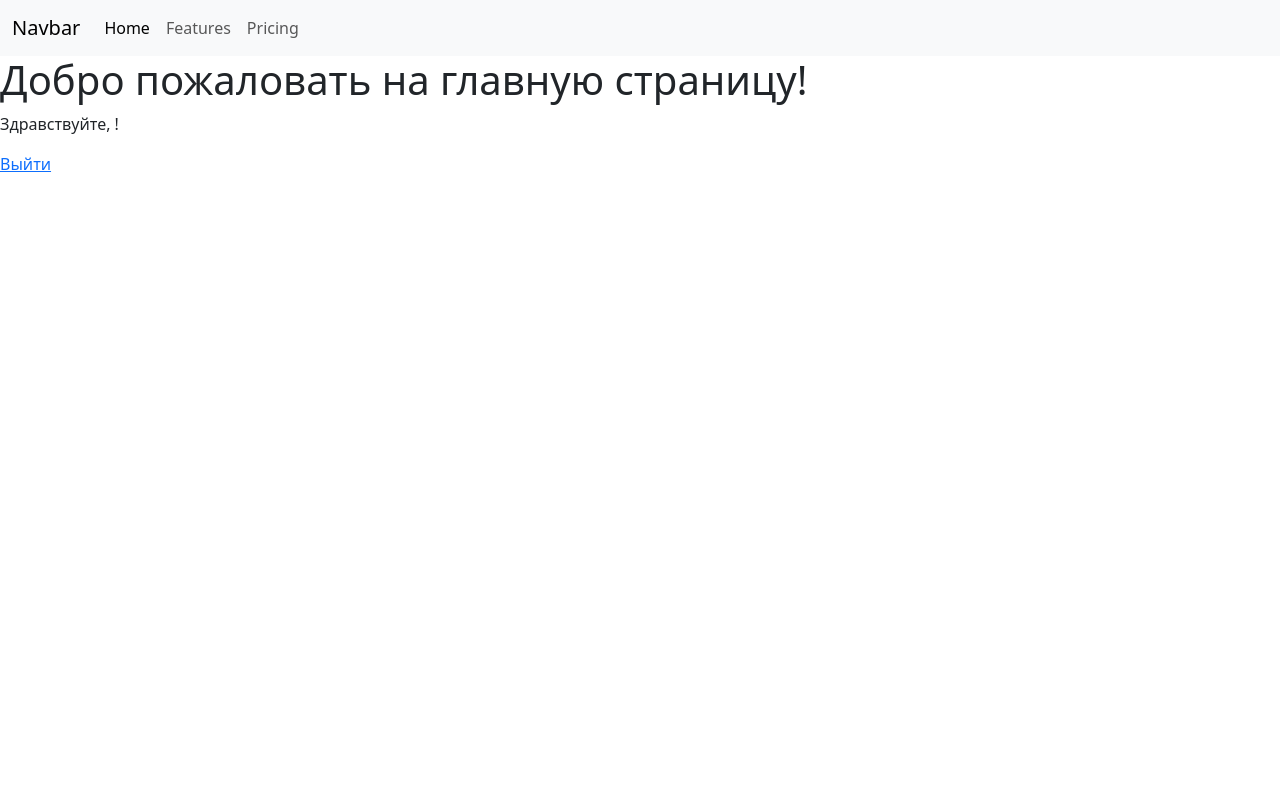
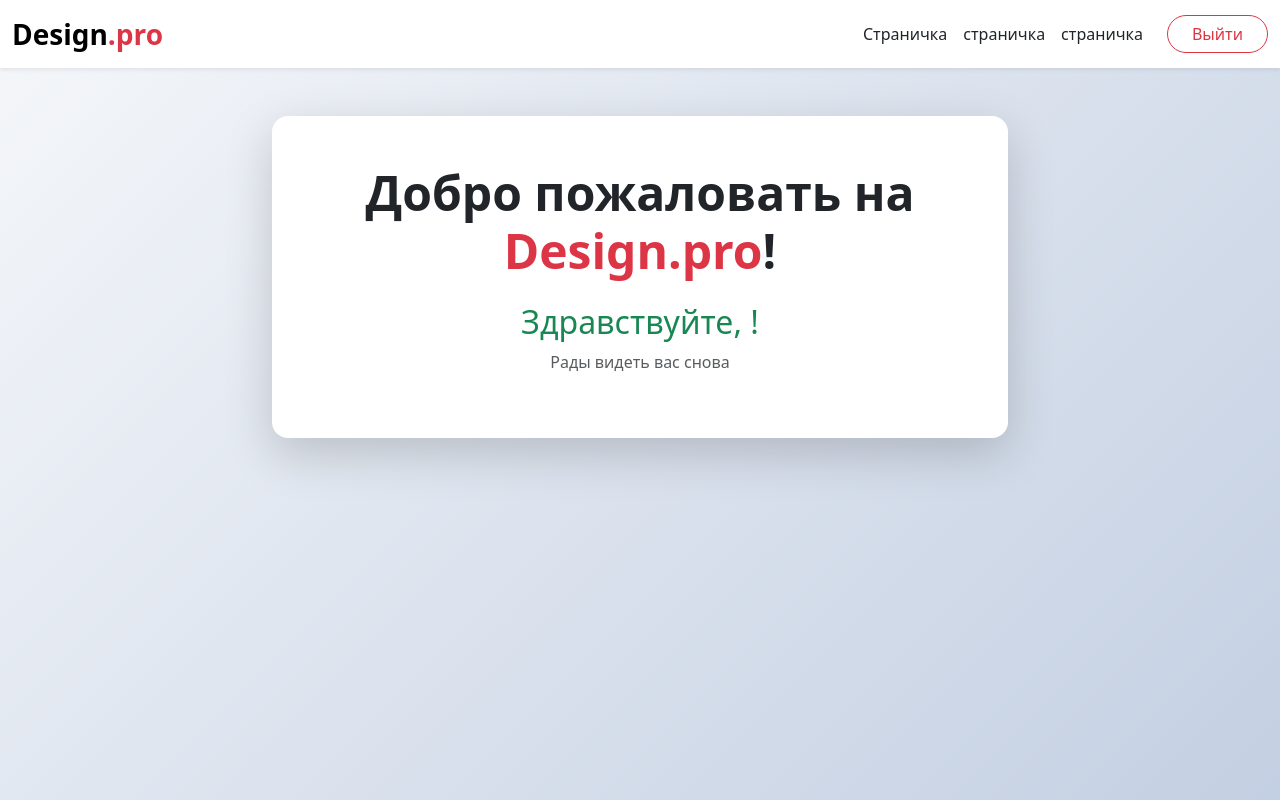
Before and after one commit to kasper-bl/Practical_work2, a Django app: page /catalog/ in a window 1280 px wide. Run offline with Django 5.2, Linux system fonts and the light colour scheme; a user stored in the database is signed in.

Commit message:
add desing index.html

```diff
--- a/catalog/templates/index.html
+++ b/catalog/templates/index.html
@@ -2,39 +2,76 @@
 <html lang="ru">
 <head>
     <meta charset="UTF-8">
-    <title>Главная страница</title>
+    <meta name="viewport" content="width=device-width, initial-scale=1.0">
+    <title>Главная страница - Design.pro</title>
     <link href="https://cdn.jsdelivr.net/npm/bootstrap@5.3.0/dist/css/bootstrap.min.css" rel="stylesheet">
+    <style>
+        /* Только градиент фона, остальное через Bootstrap */
+        body {
+            background: linear-gradient(135deg, #f5f7fa 0%, #c3cfe2 100%);
+            min-height: 100vh;
+        }
+    </style>
 </head>
 <body>
-    <nav class="navbar navbar-expand-lg navbar-light bg-light">
+    <nav class="navbar navbar-expand-lg navbar-light bg-white sticky-top shadow-sm">
         <div class="container-fluid">
-        <a class="navbar-brand" href="#">Navbar</a>
+            <a class="navbar-brand fw-bold fs-3" href="#">
+                Design<span class="text-danger">.pro</span>
+            </a>
             <button class="navbar-toggler" type="button" data-bs-toggle="collapse" data-bs-target="#navbarNavDropdown" aria-controls="navbarNavDropdown" aria-expanded="false" aria-label="Toggle navigation">
                 <span class="navbar-toggler-icon"></span>
             </button>
             <div class="collapse navbar-collapse" id="navbarNavDropdown">
-        <ul class="navbar-nav">
+                <ul class="navbar-nav ms-auto">
                     <li class="nav-item">
-            <a class="nav-link active" aria-current="page" href="#">Home</a>
+                        <a class="nav-link fw-medium text-dark" href="#">Страничка</a>
                     </li>
                     <li class="nav-item">
-            <a class="nav-link" href="#">Features</a>
+                        <a class="nav-link fw-medium text-dark" href="#">страничка</a>
                     </li>
                     <li class="nav-item">
-            <a class="nav-link" href="#">Pricing</a>
+                        <a class="nav-link fw-medium text-dark" href="#">страничка</a>
                     </li>
                 </ul>
+                {% if user.is_authenticated %}
+                    <ul class="navbar-nav ms-3">
+                        <li class="nav-item">
+                            <a class="btn btn-outline-danger rounded-pill px-4 fw-medium" href="{% url 'logout' %}">Выйти</a>
+                        </li>
+                    </ul>
+                {% endif %}
             </div>
         </div>
     </nav>
-    <h1>Добро пожаловать на главную страницу!</h1>
 
+    <div class="container py-5">
+        <div class="row justify-content-center">
+            <div class="col-lg-8">
+                <div class="card border-0 shadow-lg rounded-4">
+                    <div class="card-body p-5">
+                        <h1 class="display-5 fw-bold text-center mb-4">
+                            Добро пожаловать на <span class="text-danger">Design.pro</span>!
+                        </h1>
                         {% if user.is_authenticated %}
-        <p>Здравствуйте, {{ user.full_name }}!</p>
-        <p><a href="{% url 'logout' %}">Выйти</a></p>
+                            <div class="text-center">
+                                <h2 class="text-success">Здравствуйте, {{ user.full_name }}!</h2>
+                                <p class="text-muted">Рады видеть вас снова</p>
+                            </div>
                         {% else %}
-        <a href="{% url 'login' %}">Войти</a>
-        <a href="{% url 'register' %}">Зарегистрироваться</a>
+                            <div class="d-flex justify-content-center gap-3 flex-wrap">
+                                <a href="{% url 'login' %}" class="btn btn-danger rounded-pill px-5 py-2 fw-medium">
+                                    Войти в аккаунт
+                                </a>
+                                <a href="{% url 'register' %}" class="btn btn-outline-danger rounded-pill px-5 py-2 fw-medium">
+                                    Зарегистрироваться
+                                </a>
+                            </div>
                         {% endif %}
+                    </div>
+                </div>
+            </div>
+        </div>
+    </div>
 </body>
 </html>
```
Also changed, not shown: templates/registration/login.html (+0 -7 lines), db.sqlite3. Lines whose indentation alone changed are shown as unchanged.
